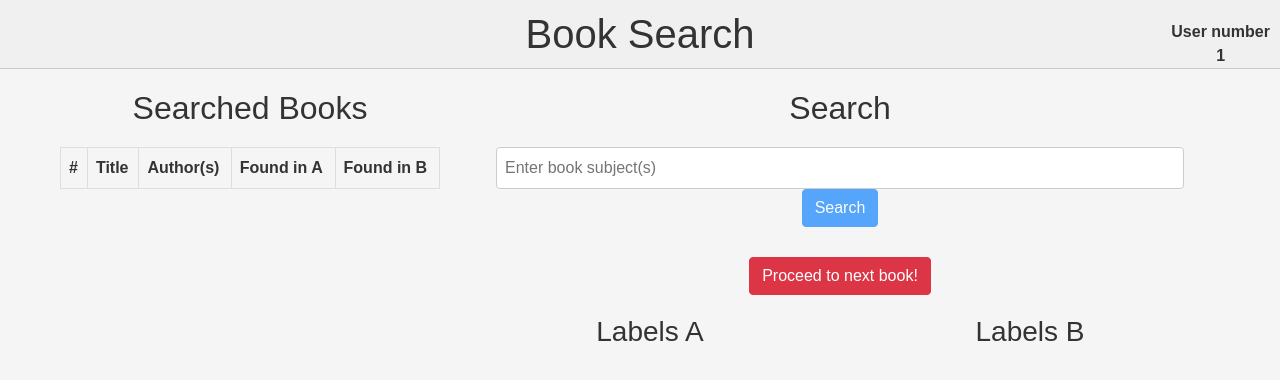
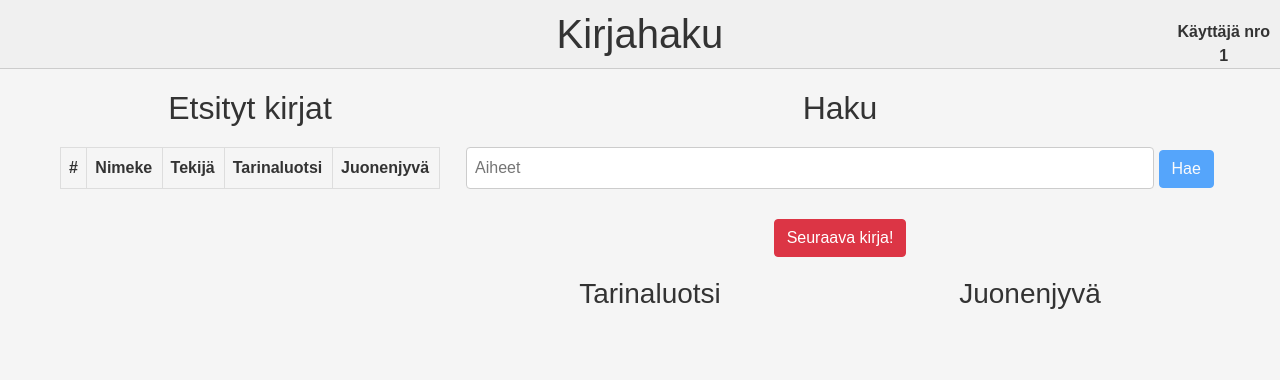
Before and after one commit to NatLibFi/kivepa-booksearch-workshop, a Flask app: page / in a window 1280 px wide. Shown: the top 380 px of the page. Run offline with Flask 3, Linux system fonts and the light colour scheme; data comes from the database, SQL or seed files in the repository; data that the repository does not hold is empty; some libraries are stand-ins or nearby versions.

Commit message:
Translate page to Finnish

```diff
--- a/static/table.js
+++ b/static/table.js
@@ -8,14 +8,15 @@ async function generateBooksTable(reversed) {
 
         // Determine the order of the "Found in A" and "Found in B" columns based on 'reversed'
         // const reversed = true; // Set to true or false based on your logic
-        const columnOrder = reversed ? ['Found in B', 'Found in A'] : ['Found in A', 'Found in B'];
+        // const columnOrder = reversed ? ['Found in B', 'Found in A'] : ['Found in A', 'Found in B'];
+        const columnOrder = reversed ? ['Juonenjyvä', 'Tarinaluotsi'] : ['Tarinaluotsi', 'Juonenjyvä'];
 
         // Generate and insert the table head with the determined column order
         const tableHead = $('<thead>').html(`
             <tr>
                 <th>#</th>
-                <th>Title</th>
-                <th>Author(s)</th>
+                <th>Nimeke</th>
+                <th>Tekijä</th>
                 <th>${columnOrder[0]}</th>
                 <th>${columnOrder[1]}</th>
             </tr>
--- a/templates/index.html
+++ b/templates/index.html
@@ -10,25 +10,25 @@
 
 <body>
     <header>
-        <h1>Book Search</h1>
-        <div class="user-number" id="user-number">User number<br> Loading...</div>
+        <h1>Kirjahaku</h1>
+        <div class="user-number" id="user-number">Käyttäjä nro<br>Ladataan...</div>
     </header>
     <div class="container" id="main">
         <div class="left-column">
-            <h2>Searched Books</h2>
+            <h2>Etsityt kirjat</h2>
             <table id="books-table" class="books-table"></table>
         </div>
         <div class="right-column">
-            <h2 id="labels-heading">Search</h2>
+            <h2 id="labels-heading">Haku</h2>
 
             <!-- Search form -->
             <form id="search-form" method="get">
-                <input type="text" id="search-input" name="q" placeholder="Enter book subject(s)" size="70">
-                <button type="submit" id="search-btn" class="btn btn-primary" disabled>Search</button>
+                <input type="text" id="search-input" name="q" placeholder="Aiheet" size="70">
+                <button type="submit" id="search-btn" class="btn btn-primary" disabled>Hae</button>
             </form>
             <!-- Button to proceed to next book -->
             <button type="button" id="proceed-btn" class="btn btn-danger" data-target="#proceed-modal">
-                Proceed to next book!
+                Seuraava kirja!
             </button>
 
             <!-- Book proceeding Modal -->
@@ -39,17 +39,17 @@
                             action="{{ url_for('proceed_fn') }}"
                             method="post" autocomplete="off">
                             <div class="modal-header">
-                                <h4 class="modal-title">What book was not found?</h4>
+                                <h4 class="modal-title">Mikä kirja jäi löytymättä?</h4>
                                 <button type="button" class="close" data-dismiss="modal">&times;</button>
                             </div>
                             <div class="modal-body">
-                                <label for="title">Book Title:</label>
+                                <label for="title">Nimeke:</label>
                                 <input type="text" id="title" name="title" class="form-control">
-                                <label for="authors">Book Author(s):</label>
+                                <label for="authors">Tekijä:</label>
                                 <input type="text" id="authors" name="authors" class="form-control">
                             </div>
                             <div class="modal-footer">
-                                <button type="submit" class="btn btn-primary">Confirm not-found</button>
+                                <button type="submit" class="btn btn-primary">Valmis</button>
                             </div>
                         </form>
                     </div>
@@ -58,21 +58,21 @@
             <div class="container">
                 <div class="row">
                     <div class="col-6" id="results-a-column">
-                        <h3>Labels A</h3>
+                        <h3>Tarinaluotsi</h3>
                         <div class="results" id="results-a">
                             <!-- Search results will be displayed here -->
                         </div>
                         <div class="results-book-found" id="results-book-found-a">
-                            Book found in here!
+                            Löytyi jo täältä!
                         </div>
                     </div>
                     <div class="col-6" id="results-b-column">
-                        <h3>Labels B</h3>
+                        <h3>Juonenjyvä</h3>
                         <div class="results" id="results-b">
                             <!-- Search results will be displayed here -->
                         </div>
                         <div class="results-book-found" id="results-book-found-b">
-                            Book found in here!
+                            Löytyi jo täältä!
                         </div>
                     </div>
                 </div>
@@ -113,9 +113,9 @@
         function displayUserNumber(userNumber) {
             // Display the user_number in the top-left corner of the page
             if (userNumber !== null) {
-                $('#user-number').html(`User number<br>${userNumber}`);
+                $('#user-number').html(`Käyttäjä nro<br>${userNumber}`);
             } else {
-                $('#user-number').text('User number not available');
+                $('#user-number').text('Käyttäjä nroa ei saatavilla');
             }
         }
 
@@ -174,7 +174,7 @@
 
             // Display the total number of results
             const coverImageUrlBase = "https://www.finna.fi/Cover/Show?source=Solr&invisbn=";
-            const totalCountDiv = $('<h4>').addClass('total-count').text(`Number of Results: ${totalCount}`);
+            const totalCountDiv = $('<h4>').addClass('total-count').text(`Tuloksia ${totalCount}`);
             resultsDiv.append(totalCountDiv);
 
             if (data.results) {
@@ -242,7 +242,7 @@
                     selectedTitleNew = $(this).data('title');
                     selectedAuthorsNew = $(this).data('authors');
                     if (typeof selectedTitle !== 'undefined' && selectedTitleNew != selectedTitle) {
-                        alert('Different selections!')
+                        alert('Eri valinnat!')
                     }
 
                     const labels_set = $(this).data('labels_set');
```
